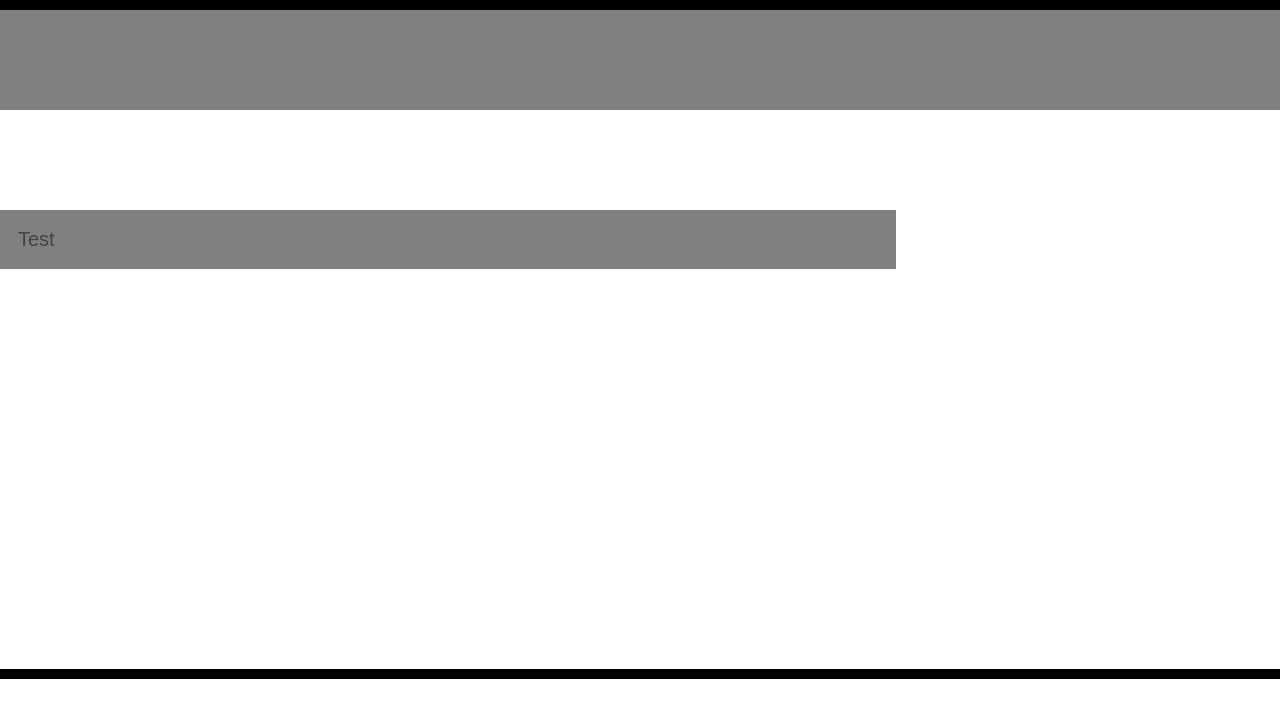
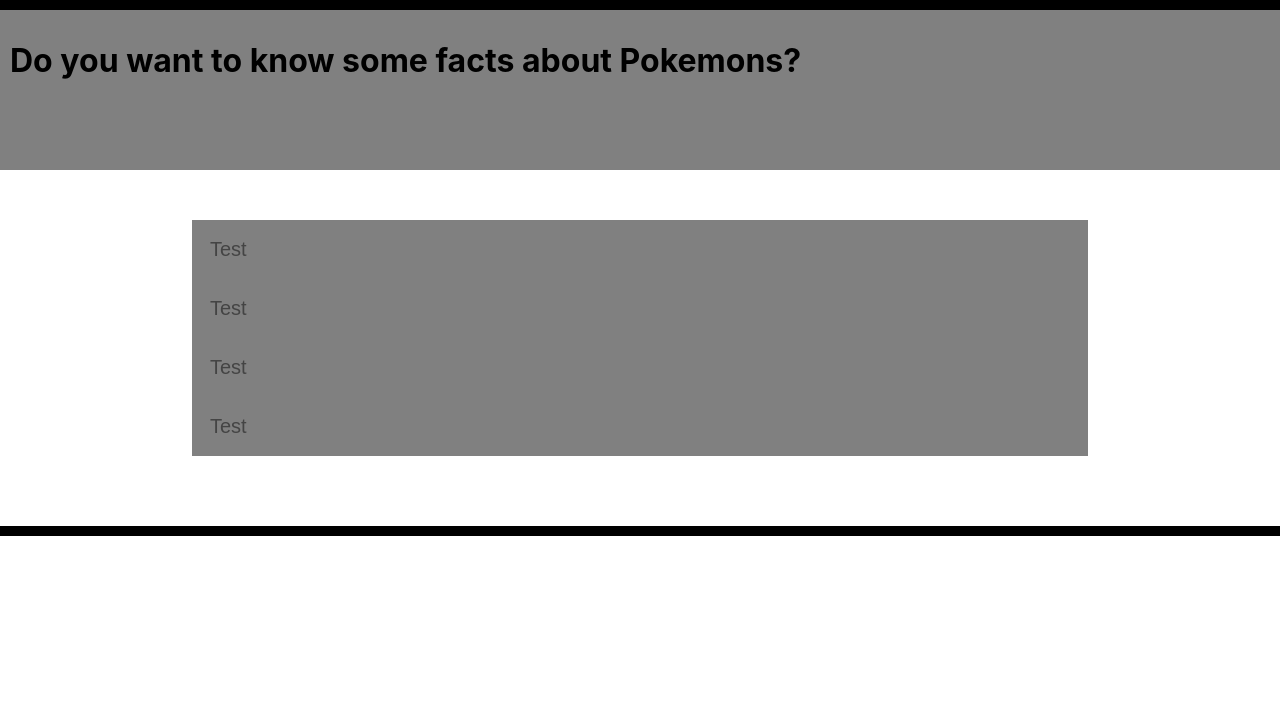
Before and after one commit to Cherezmz/reactui, a React (Create React App) app in the folder reactui/: page / in a window 1280 px wide. Shown: the top 718 px of the page. Built offline with nearby package versions, Linux system fonts and the light colour scheme; no server answers.

Commit message:
add some style

```diff
--- a/reactui/src/App.js
+++ b/reactui/src/App.js
@@ -21,7 +21,7 @@
       .then(res => res.json())
       .then(res => {
         console.log(res)
-        //this.setState({ inicialPokemon: res })
+        this.setState({ inicialPokemon: res })
 
 
 
@@ -36,11 +36,15 @@
 
   }
 
+
   render() {
     return (
       <div className="doNotTouch">
 
         <Header />
+        <Button />
+        <Button />
+        <Button />
         <Button />
         <Footer />
 
--- a/reactui/src/button.css
+++ b/reactui/src/button.css
@@ -12,4 +12,13 @@
         transition: 0.6s;
 
 
+
+
 }
+
+.upperButtonDiv{
+    display: flex;
+        flex-direction: column;
+        justify-content: center;
+        align-items: center;
+}
--- a/reactui/src/button.js
+++ b/reactui/src/button.js
@@ -7,9 +7,10 @@
 function Button() {
     return (
         <div>
-            <button className="upperButton">
-                Test</button>
-
+            <div className="upperButtonDiv">
+                <button className="upperButton">
+                    Test</button>
+            </div>
 
         </div>
     )
--- a/reactui/src/footer.css
+++ b/reactui/src/footer.css
@@ -1,5 +1,5 @@
 .footer{
-    margin-top: 400px;
+    margin-top: 70px;
     border-top: 10px solid black;
     padding: 10px 0px ;
 }
--- a/reactui/src/header.css
+++ b/reactui/src/header.css
@@ -1,8 +1,8 @@
 .greyLine {
     background-color: grey;
     height: 100px;
-    padding: 50px 10px 50px 10 px;
-    margin-bottom: 100px;
+    padding: 10px 10px 50px 10px;
+    margin-bottom: 50px;
     margin-top: 0px;
     }
 
--- a/reactui/src/header.js
+++ b/reactui/src/header.js
@@ -5,7 +5,7 @@
     return (
         <div>
             <div className="blackLine" ></div>
-            <div className="greyLine"></div>
+            <div className="greyLine"><h1>Do you want to know some facts about Pokemons?</h1></div>
 
         </div>
     )
```
